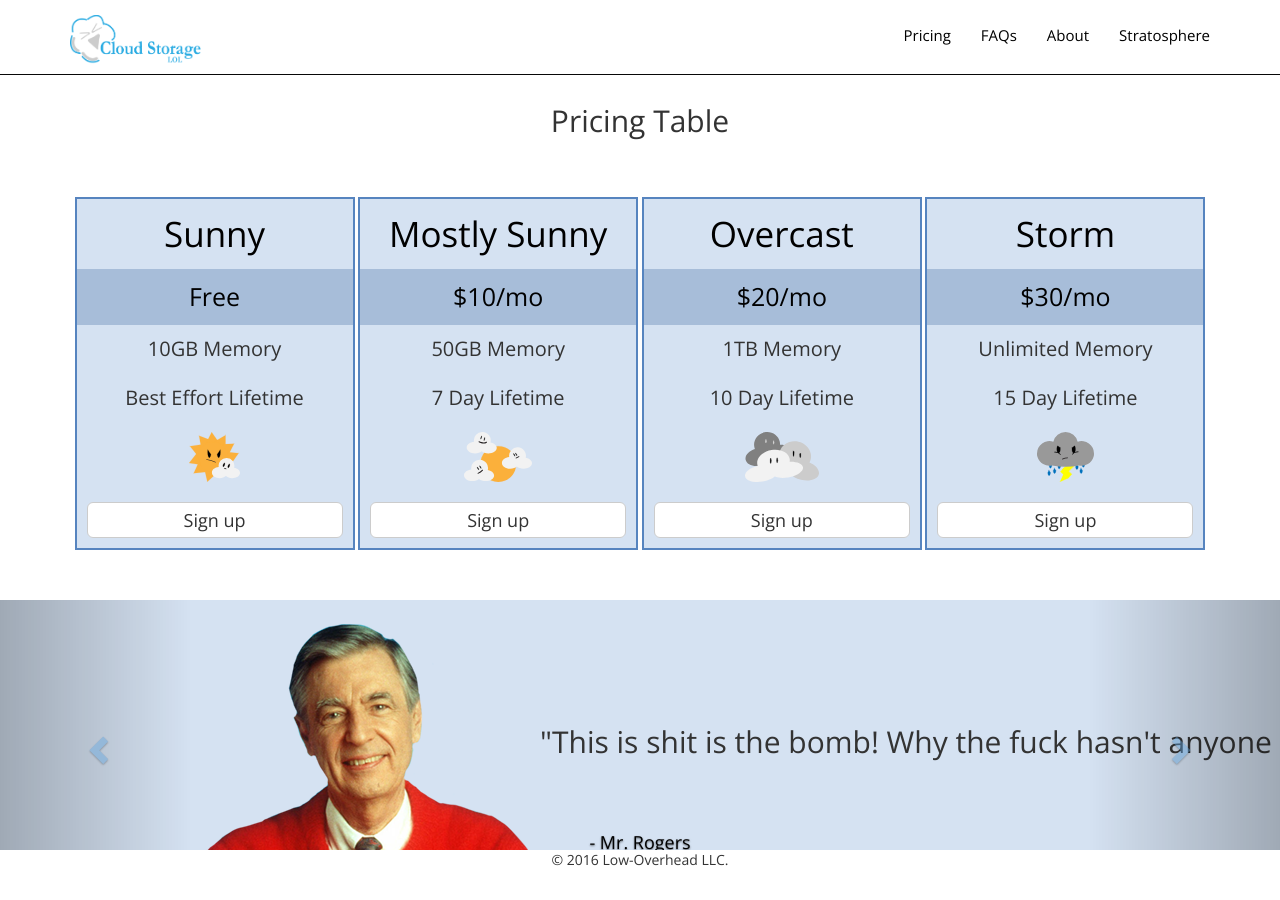
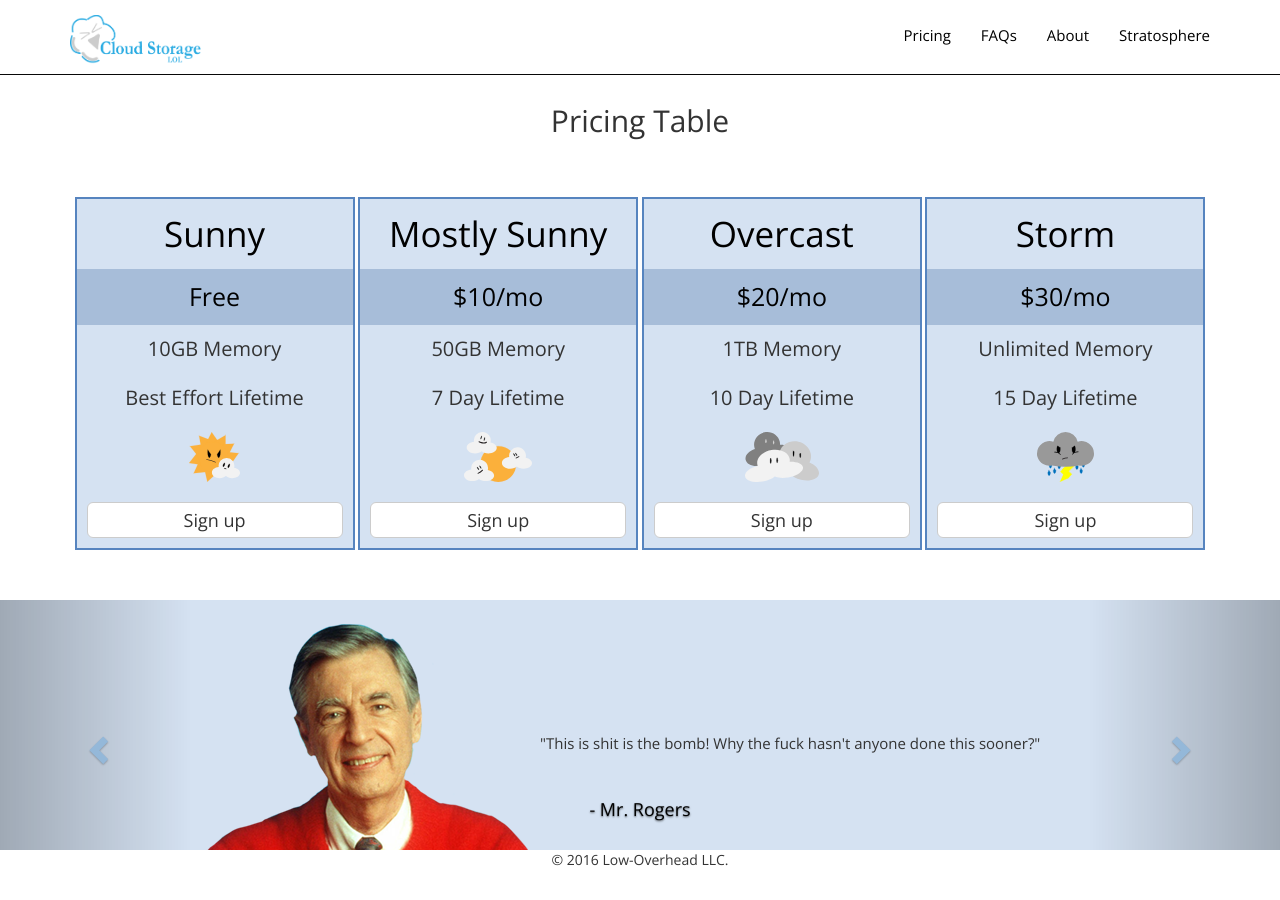
Before and after one commit to angelabair/ARS327, a Jekyll site: the page built from index.html, in a window 1280 px wide and 900 px high, scrolled down 797 px. Built offline with Jekyll 4.4.1, drawn with Linux system fonts in a browser that asks for light colours.

Commit message:
Changed font-size

```diff
--- a/index.html
+++ b/index.html
@@ -122,37 +122,37 @@ navname: index
   <!-- Wrapper for slides -->
   <div class="carousel-inner" role="listbox">
     <div class="item active">
-      <h2 style="font-size:30px;"><img src="images/trump.png" alt="Trump">"It's time to Make Cloud Storage Great Again!"</h2>
+      <h2 style="font-size:15px;"><img src="images/trump.png" alt="Trump">"It's time to Make Cloud Storage Great Again!"</h2>
       <div class="carousel-caption">
         <h4>- Donald Trump</h4>
       </div>
     </div>
     <div class="item">
-      <h2 style="font-size:30px;"><img src="images/rogers.png" alt="Mr. Rogers">"This is shit is the bomb! Why the fuck hasn't anyone done this sooner?"</h2>
+      <h2 style="font-size:15px;"><img src="images/rogers.png" alt="Mr. Rogers">"This is shit is the bomb! Why the fuck hasn't anyone done this sooner?"</h2>
       <div class="carousel-caption">
         <h4>- Mr. Rogers</h4>
       </div>
     </div>
     <div class="item">
-      <h2 style="font-size:30px;"><img src="images/jlaw.png" alt="Jennifer Lawrence">"The best place to store your private pictures."</h2>
+      <h2 style="font-size:15px;"><img src="images/jlaw.png" alt="Jennifer Lawrence">"The best place to store your private pictures."</h2>
       <div class="carousel-caption">
         <h4>- Jennifer Lawrence</h4>
       </div>
     </div>
     <div class="item">
-      <h2 style="font-size:30px;"><img src="images/tiffany.png" alt="Tiffany">"What do you mean the clouds store data? That doesn't make any sense." </h2>
+      <h2 style="font-size:15px;"><img src="images/tiffany.png" alt="Tiffany">"What do you mean the clouds store data? That doesn't make any sense." </h2>
       <div class="carousel-caption">
         <h4>- Shut up Tiffany</h4>
       </div>
     </div>
     <div class="item">
-      <h2 style="font-size:30px;"><img src="images/bird.png" alt="Bird">"Scree kaw kaw haha im a bird."</h2>
+      <h2 style="font-size: 15px;"><img src="images/bird.png" alt="Bird">"Scree kaw kaw haha im a bird."</h2>
       <div class="carousel-caption">
         <h4>- A Bird</h4>
       </div>
     </div>
     <div class="item">
-      <h2 style="font-size:30px;"><img src="images/apache.png" alt="Apache">"I keep flying into balloons. Please make them stop."</h2>
+      <h2 style="font-size:15px;"><img src="images/apache.png" alt="Apache">"I keep flying into balloons. Please make them stop."</h2>
       <div class="carousel-caption">
         <h4>- Apache Attack Helicopter</h4>
       </div>
```
